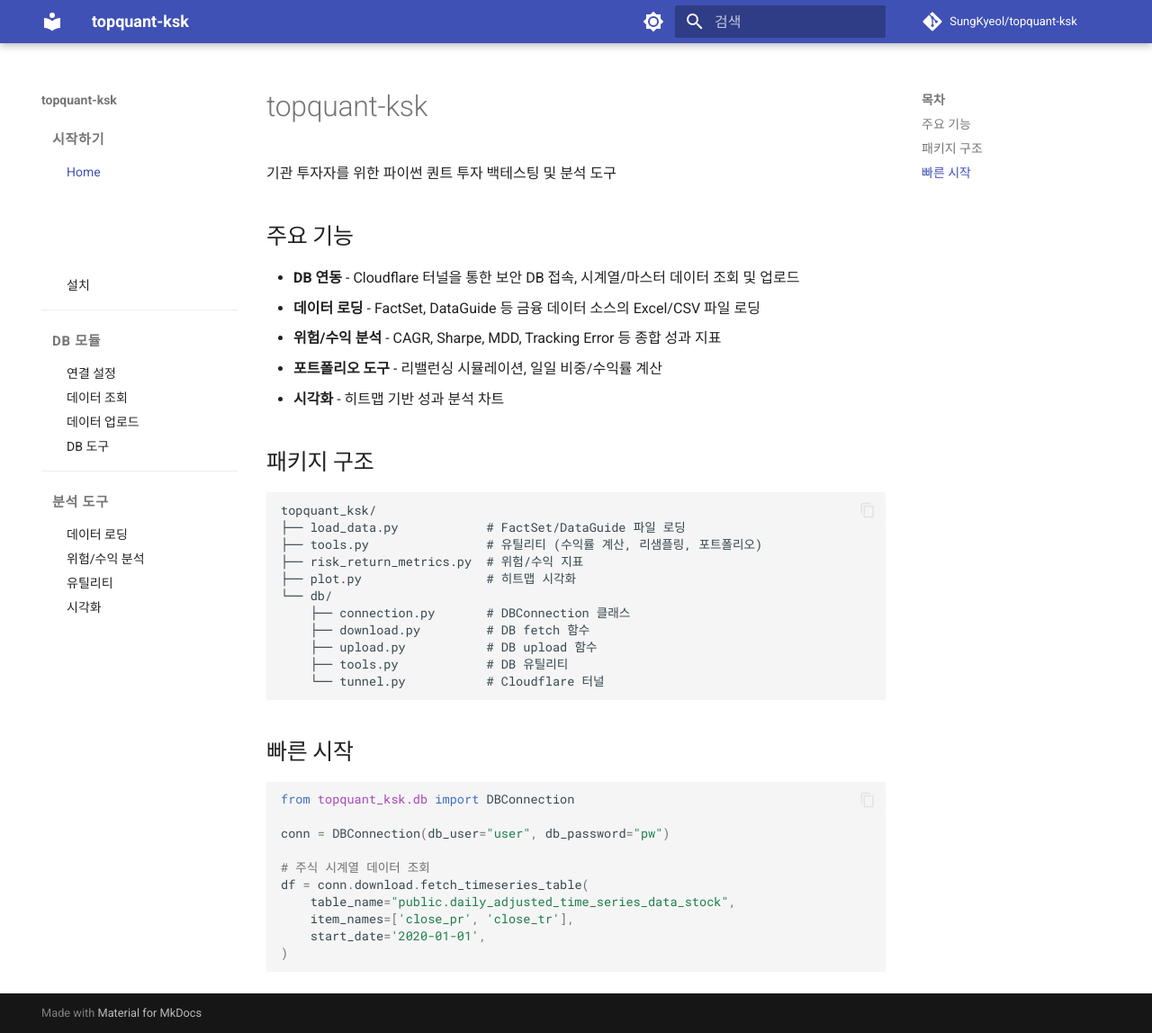
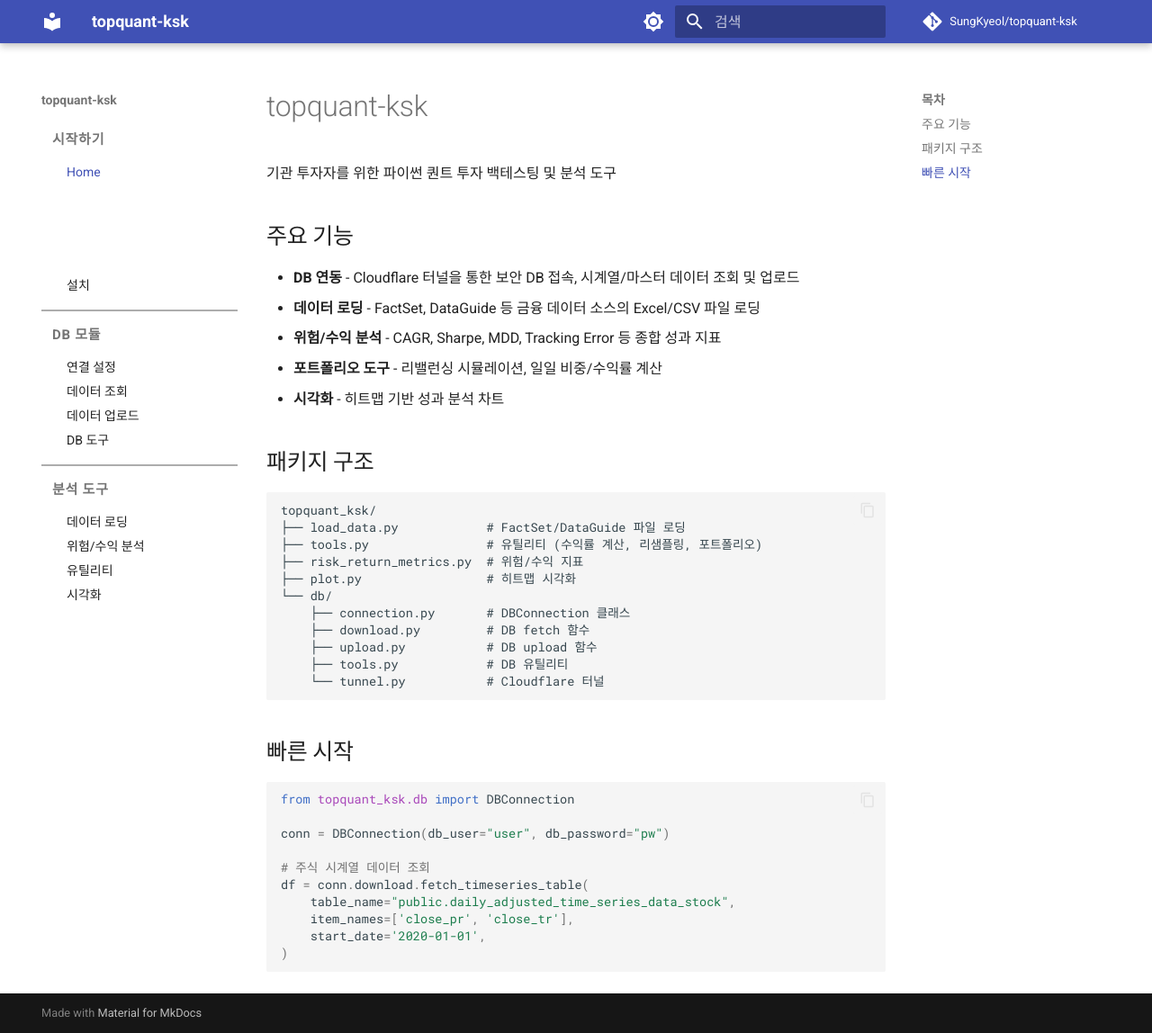
Before and after one commit to SungKyeol/topquant-ksk, an MkDocs documentation site: the page built from docs/index.md, in a window 1280 px wide and 1148 px high. Shown: the whole window at 90% size. Built offline with MkDocs 1.6.1 and Material for MkDocs 9.7.7, drawn with Linux system fonts in a browser that asks for light colours; comment, search, counter and statistics services are not loaded.

Commit message:
Thicker divider line, remove section spacing
Co-Authored-By: Claude Opus 4.6 (1M context) <noreply@anthropic.com>

```diff
--- a/docs/stylesheets/extra.css
+++ b/docs/stylesheets/extra.css
@@ -8,9 +8,9 @@
 
 /* 섹션 그룹 사이에 구분선 */
 .md-nav--primary > .md-nav__list > .md-nav__item--section + .md-nav__item--section {
-  border-top: 1px solid var(--md-default-fg-color--lightest);
-  margin-top: 0.4rem;
-  padding-top: 0.4rem;
+  border-top: 2px solid var(--md-default-fg-color--lighter);
+  margin-top: 0;
+  padding-top: 0;
 }
 
 /* 섹션 라벨 볼드 + 스타일 */
```
